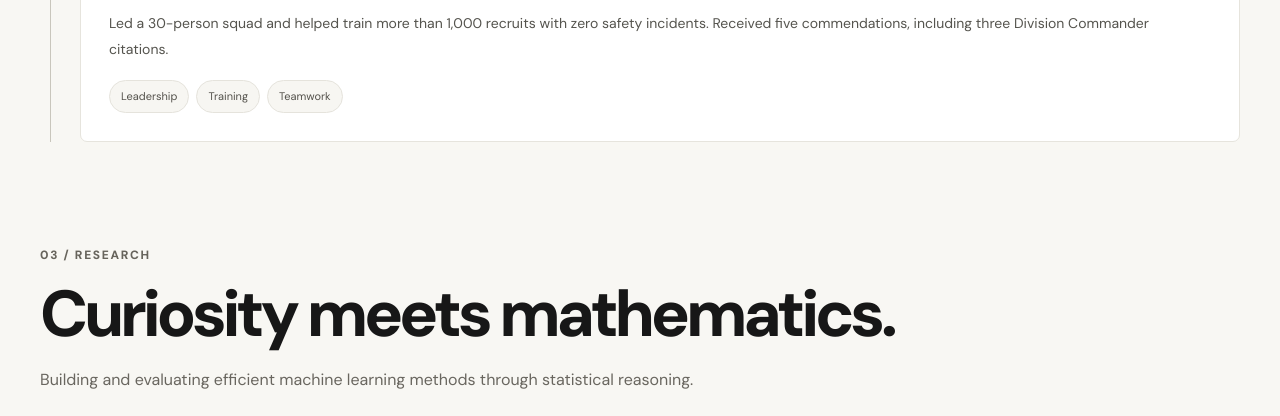
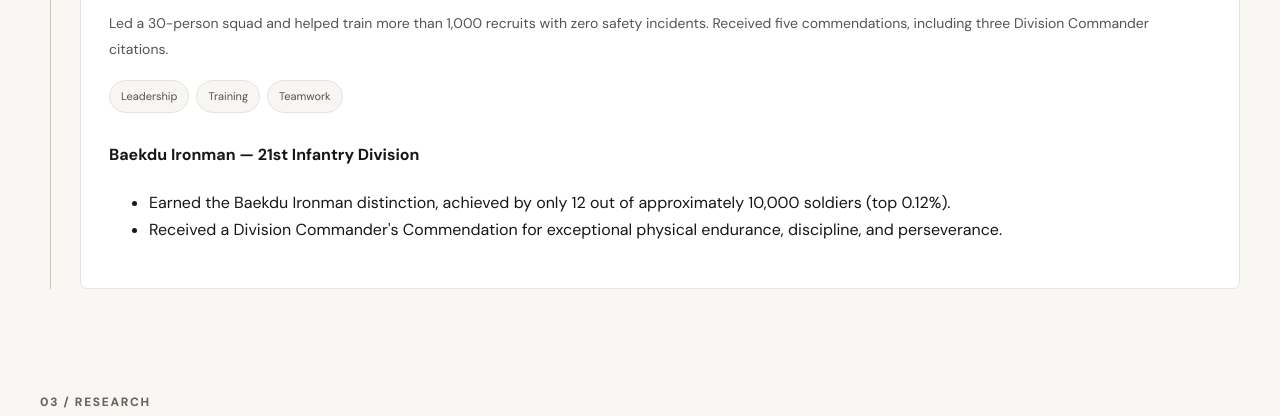
Before and after one commit to LucasYoon22/lucasyoon22.github.io, a plain HTML site: page index.html in a window 1280 px wide. Shown: the part 3195-3611 px from the top of the page. Drawn offline with Linux system fonts and the light colour scheme.

Commit message:
Update index.html

```diff
--- a/index.html
+++ b/index.html
@@ -404,6 +404,24 @@ body { font-family:var(--font-sans); font-size:16px; line-height:1.7; }
 <span class="tool">
          Teamwork
         </span>
+
+<div class="military-achievement">
+  <h4>Baekdu Ironman — 21st Infantry Division</h4>
+
+  <ul>
+    <li>
+      Earned the Baekdu Ironman distinction,
+      achieved by only 12 out of approximately
+      10,000 soldiers (top 0.12%).
+    </li>
+    <li>
+      Received a Division Commander's Commendation
+      for exceptional physical endurance,
+      discipline, and perseverance.
+    </li>
+  </ul>
+</div>
+
 </div>
 </div>
 </article>
```
